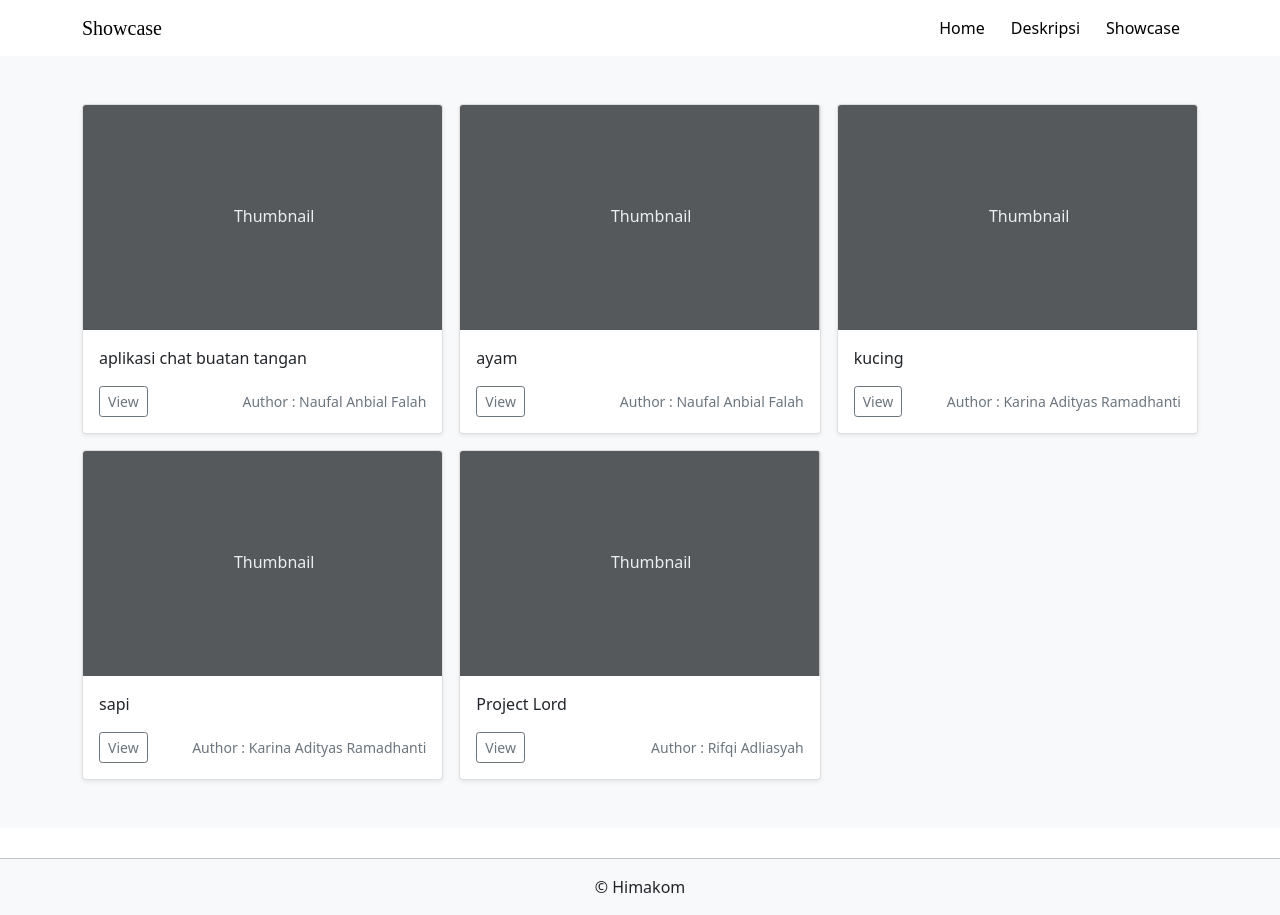
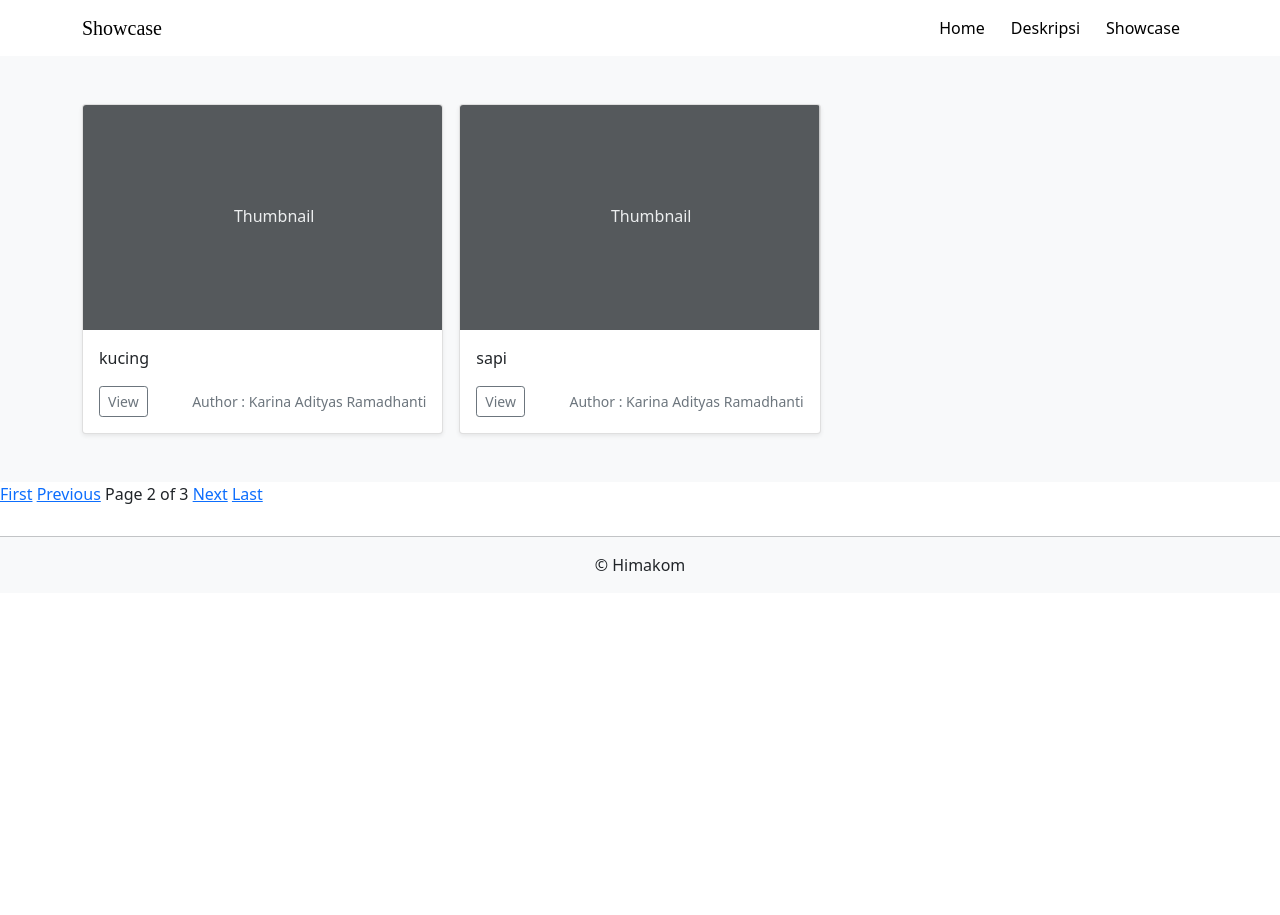
Before and after one commit to faizmuzaki/showcase, a Django app: page /showcase?page=2 in a window 1280 px wide. After the commit the page ends 571 px from the top, so only its background shows below. Run offline with Django 4.2, Linux system fonts and the light colour scheme; data comes from the database, SQL or seed files in the repository; both versions use the stored data as it was after the commit; some libraries are stand-ins or nearby versions; some web fonts are replaced.

Commit message:
add pagination

```diff
--- a/himakom/settings.py
+++ b/himakom/settings.py
@@ -23,9 +23,9 @@ BASE_DIR = Path(__file__).resolve().parent.parent
 SECRET_KEY = 'django-insecure-uqs#od6iv7cj))elzp5(e*y))ca_+vl09uuvh^%iw17luaurks'
 
 # SECURITY WARNING: don't run with debug turned on in production!
-DEBUG = False
+DEBUG = True
 
-ALLOWED_HOSTS = ['*']
+ALLOWED_HOSTS = []
 
 
 # Application definition
--- a/showcase/templates/showcase/detail.html
+++ b/showcase/templates/showcase/detail.html
@@ -13,12 +13,12 @@
 				<iframe style="width:100%; height:445px;" src="https://www.youtube.com/embed/hVKwS9x8Nn4"></iframe>
 			</div>
 			<div class="py-3 col-md-4">
-			        <h5 class="featurette-heading">Author Details </h5>
+			        <h5 class="featurette-heading">Author </h5>
 			        <p class="font-monospace">Nama : {{ project.author.nama }}</p>
 			        <p class="font-monospace">NPM : {{ project.author.npm }}</p>
 			        <p class="font-monospace">Angkatan : {{ project.author.angkatan }}</p>
 			        <p class="font-monospace">Program Studi : {{ project.author.program_studi }}</p>
-			        <h5 class="featurette-heading	">Deskripsi Project: </h5>
+			        <h5 class="featurette-heading	">Project Description</h5>
 			        <p class="font-monospace">	{{ project.deskripsi }}
 			      </div>
 			    </div>
--- a/showcase/templates/showcase/layout.html
+++ b/showcase/templates/showcase/layout.html
@@ -11,6 +11,7 @@
     <link href="https://fonts.googleapis.com/icon?family=Material+Icons" rel="stylesheet">
     <link href="https://fonts.googleapis.com/css2?family=Viga&display=swap" rel="stylesheet">
     <link href="https://himakom.fmipa.unila.ac.id/wp-content/uploads/2019/07/logo-title.png" rel="shortcut icon" />
+    <title>Himakom Showcase</title>
 </head>
     <body>
         <nav class="navbar justify-content-center navbar-expand-lg navbar-light">
--- a/showcase/templates/showcase/showcase.html
+++ b/showcase/templates/showcase/showcase.html
@@ -30,6 +30,17 @@
 		</div>
 	</div>
 
+	{% if projects.has_previous %}
+	<a href="?page=1">First</a>
+	<a href="?page={{ projects.previous_page_number }}">Previous</a>
+	{% endif %}
+
+	Page {{ projects.number }} of {{ projects.paginator.num_pages }}
+
+	{% if projects.has_next %}
+	<a href="?page={{ projects.next_page_number }}">Next</a>
+	<a href="?page={{ projects.paginator.num_pages }}">Last</a>
+	{% endif %}
 
 	<footer class="footer bg-light">
 		<hr class="featurette-divider">
--- a/showcase/views.py
+++ b/showcase/views.py
@@ -1,5 +1,6 @@
 from django.shortcuts import get_object_or_404
 from django.shortcuts import render
+from django.core.paginator import Paginator
 import requests
 from .models import *
 # Create your views here.
@@ -8,8 +9,15 @@ def index(request):
     return render(request, 'showcase/index.html')
 
 def showcase(request):
+
+    # pagination
+    p = Paginator(Project.objects.all(), 2)
+    page = request.GET.get('page')
+    project_list = p.get_page(page)
+
+
     return render(request, 'showcase/showcase.html', {
-        "projects": Project.objects.all()
+        "projects": project_list
     })
 
 def detail(request):
```
Also changed, not shown: db.sqlite3.
